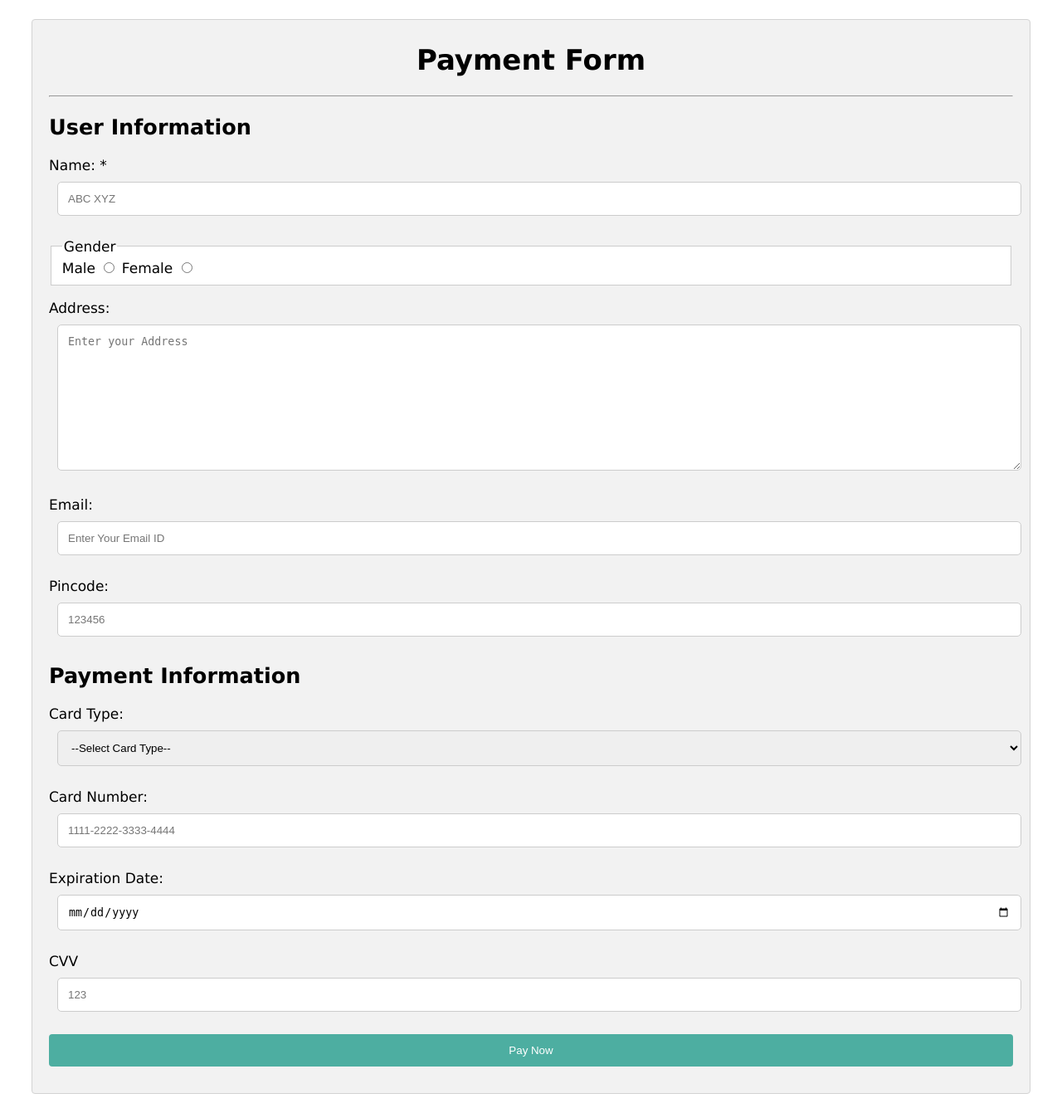
After one commit to 0xVedA/Ecommerce, a Flask app: page /payment in a window 1280 px wide. The commit adds this page. Shown: the whole page at 83% size. Run offline with Flask 3, Linux system fonts and the light colour scheme.

Commit message:
Database connection established and we can write data into database

```diff
--- a/app.py
+++ b/app.py
@@ -1,30 +1,14 @@
-from flask import Flask, render_template
+from flask import Flask, render_template, request, jsonify
 import cx_Oracle
 app = Flask(__name__)
 
-try:
-    con = cx_Oracle.connect('hr/hr@localhost:1521/xe')
-    print(con.version)
-
-    cursor = con.cursor()
-
-    #cursor.execute('create table "CART"("UID" integer primary key, "NAME" varchar2(30), "ITEM" varchar2(100))')
-    #cursor.execute('''insert into CART values (001, 'YT', 'TV')''')
-    con.commit()
-    print("Table Inserted successfully")
-
-except cx_Oracle.DatabaseError as e:
-    print("There is a problem with Oracle", e)
-
-finally:
-    if cursor:
-        cursor.close()
-    if con:
-        con.close()
+def get_connection():
+    return cx_Oracle.connect('hr/hr@localhost:1521/xe')
 
 @app.route('/')
 def index():
     return render_template("index.html")
+
 
 @app.route('/login')
 def login():
@@ -35,16 +19,40 @@ def login():
 def payment():
     return render_template("paymentform.html")
 
-@app.route('/signup')
+
+@app.route('/signup', methods=['GET', 'POST'])
 def signup():
+    if request.method == 'POST':
+        # Get the form data submitted by the user
+        name = request.form.get('Uname')
+        mobile = request.form.get('Mobnum')
+        email = request.form.get('Email')
+        user_password = request.form.get('pwd')
+
+        try:
+            con = get_connection()
+            cursor = con.cursor()
+
+            sql = "INSERT INTO SIGNUP (UNAME, mobile, email, USER_PASSWORD) VALUES (:1, :2, :3, :4)"
+            cursor.execute(sql, (name, mobile, email, user_password))
+            con.commit()
+            print("values inserted")
+
+        except Exception as e:
+            return jsonify({'error': str(e)})
+
+        finally:
+            if cursor:
+                cursor.close()
+            if con:
+                con.close()
+                print("connection closed")
+
+        # Return a response to the user after the form data is processed
+        return jsonify({'message': 'User registered successfully!'})
+
     return render_template("signup.html")
 
 
-
-
-
-
-
 if __name__ == "__main__":
-    app.run()
-#vedant
+    app.run(debug=True)
--- /dev/null
+++ b/static/payment.css
@@ -0,0 +1,55 @@
+* {
+    box-sizing: border-box;
+}
+
+body {
+    font-family: Verdana, Geneva, Tahoma, sans-serif;
+    margin: 15px 30px;
+    font-size: 17px;
+    padding: 8px;
+}
+
+.container {
+    background-color:#f2f2f2 ;
+    padding: 5px 20px 15px 20px;
+    border: 1px solid lightgray;
+    border-radius: 4px;
+}
+
+input[type="text"],
+input[type="email"],
+input[type="number"],
+input[type="password"],
+input[type="date"],
+select,
+textarea {
+    width: 100%;
+    padding: 12px;
+    border: 1px solid #ccc;
+    border-radius: 5px;
+    margin: 10px;
+}
+
+fieldset {
+    background-color: #fff;
+    border: 1px solid #ccc;
+}
+
+.main_heading {
+    text-align: center;
+}
+
+button[type="submit"]{
+    background-color: #4daea1;
+    color: white;
+    padding: 12px 20px;
+    border: none;
+    border-radius: 4px;
+    cursor: pointer;
+    width: 100%;
+
+}
+
+input[type="submit"]:hover {
+    background-color: #4caf84;
+}
--- /dev/null
+++ b/templates/paymentform.html
@@ -0,0 +1,70 @@
+<!DOCTYPE html>
+<html lang="en">
+<head>
+    <meta charset="UTF-8">
+    <meta http-equiv="X-UA-Compatible" content="IE=edge">
+    <meta name="viewport" content="width=device-width, initial-scale=1.0">
+    <title>Payment Form</title>
+    <link rel="stylesheet" type = "text/css" href="static/payment.css">
+</head>
+<body>
+    <div>
+        <div class="container">
+            <form action="" method="get">
+                <h1 class="main_heading">Payment Form</h1>
+                <hr>
+                <h2>User Information</h2>
+                <p>Name: *
+                    <input type="text" required name="name" placeholder="ABC XYZ">
+                </p>
+                <p>
+                    <fieldset>
+                        <legend>Gender</legend>
+                        Male <input type="radio" name="gender" id="male" value="M">
+                        Female <input type="radio" name="gender" id="female" value="F">
+                    </fieldset>
+                </p>
+                <p>
+                    Address:
+                    <br>
+                    <textarea placeholder="Enter your Address"  name="address" id="" cols="30" rows="10"></textarea>
+                </p>
+                <p>
+                    Email:
+                    <input type="email" name="email" id="email" required placeholder="Enter Your Email ID">
+                </p>
+                <p>
+                    Pincode:
+                    <input type="number" name="pincode" id="pincode" placeholder="123456">
+                </p>
+                <h2>Payment Information</h2>
+                <p>
+                    Card Type:
+                    <select name="card_type" id="card_type" required>
+                        <option value="">--Select Card Type--</option>
+                        <option value="visa">Visa</option>
+                        <option value="Mastercard">Mastercard</option>
+                        <option value="rupay">Rupay</option>
+                    </select>
+                </p>
+                <p>
+                    Card Number:
+                    <input type="number" placeholder="1111-2222-3333-4444" required>
+                </p>
+                <p>
+                    Expiration Date:
+                    <input type="date">
+                </p>
+                <p>
+                    CVV
+                    <input type="number" placeholder="123">
+                </p>
+                <p>
+                    <button type="submit">Pay Now</button>
+                </p>
+
+            </form>
+        </div>
+    </div>
+</body>
+</html>
```
Also changed, not shown: payment.css (deleted, +0 -55 lines), paymentform.html (deleted, +0 -70 lines), templates/signup.html (renamed from signup.html, +9 -8 lines), README.md (deleted), static/login.css (renamed from login.css), static/shopping.css (added), static/shopping.js (added), static/signup.css (renamed from signup.css), templates/about.html (added), templates/index.html (added), templates/login.html (renamed from login.html), 1 other file.
